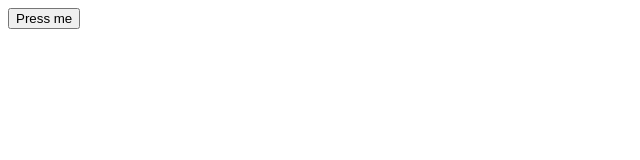
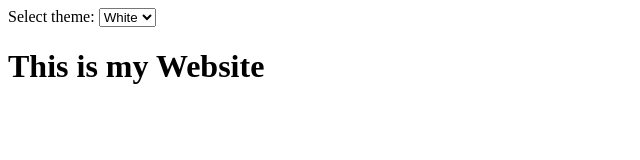
Before and after one commit to HimansuWebCoder/Javascript-Learning-Series, a plain HTML site: page index.html in a window 1280 px wide. Shown: the whole page, without its empty margins (0-640 px from the left). Drawn offline with Linux system fonts and the light colour scheme.

Commit message:
Conditionals

```diff
--- a/index.html
+++ b/index.html
@@ -4,10 +4,34 @@
     <meta charset="UTF-8" />
     <meta http-equiv="X-UA-Compatible" content="IE=edge" />
     <meta name="viewport" content="width=device-width, initial-scale=1.0" />
-    <title>String- Basics</title>
+    <title>Conditionals</title>
     <script src="main.js" defer></script>
   </head>
   <body>
-    <button>Press me</button>
+    <!-- <label for="weather">Select the weather type today:</label>
+    <select id="weather">
+      <option value="">--Make a choice--</option>
+      <option value="sunny">Sunny</option>
+      <option value="rainy">Rainy</option>
+      <option value="snowing">Snowing</option>
+      <option value="overcast">Overcast</option>
+    </select>
+    <p></p> -->
+
+    <!-- <label for="weather">Select the weather type today</label>
+    <select id="weather">
+      <option value="">--Make a choice--</option>
+      <option value="sunny">Sunny</option>
+      <option value="rainy">Rainy</option>
+      <option value="snowing">Snowing</option>
+      <option value="overcast">Overcast</option>
+    </select>
+    <p></p> -->
+    <label for="theme">Select theme:</label>
+    <select id="theme">
+      <option value="white">White</option>
+      <option value="black">Black</option>
+    </select>
+    <h1>This is my Website</h1>
   </body>
 </html>
```
Also changed, not shown: main.js (+192 -114 lines).
